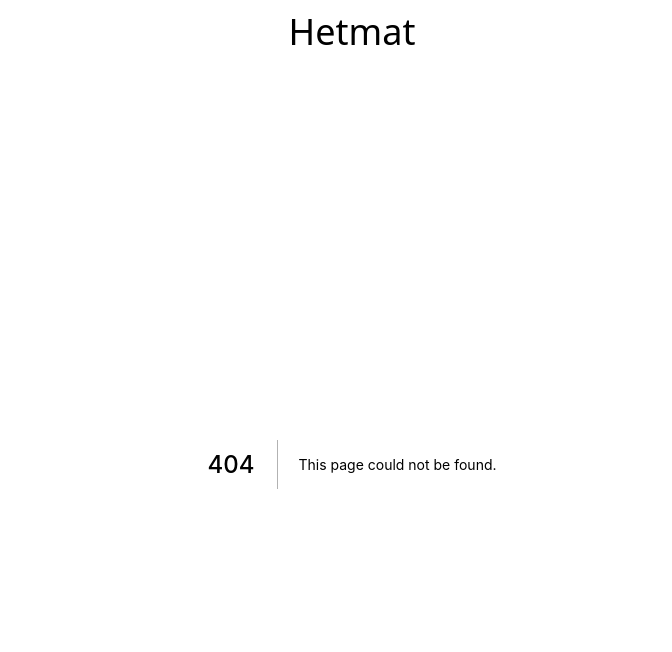
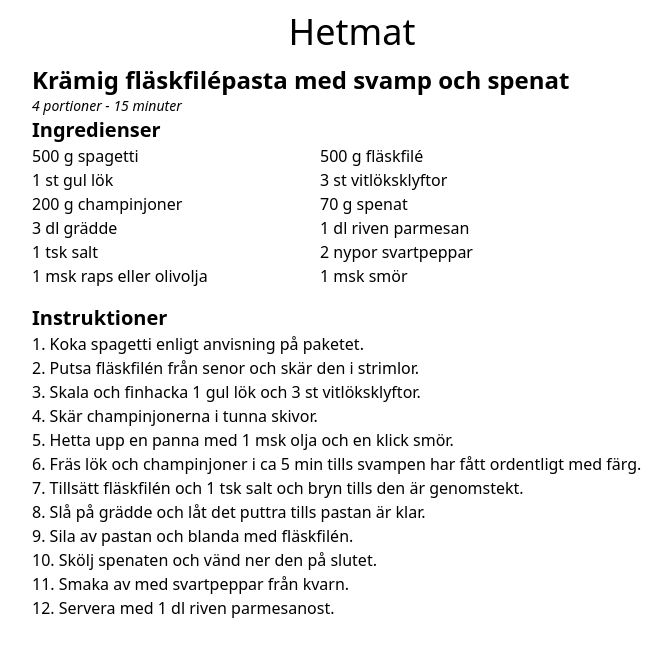
Before and after one commit to westn/Hetmat, a Next.js app: page /kramig-flaskfilepasta-med-svamp-och-spenat in a window 1280 px wide. Before the commit this address had no page. Shown: the top 652 px of the page, without its empty margins (288-960 px from the left). Built offline with nearby package versions, Linux system fonts and the light colour scheme.

Commit message:
add kramig-flaskfilepasta-med-svamp-och-spenat

```diff
--- a/pages/index.tsx
+++ b/pages/index.tsx
@@ -9,6 +9,10 @@ const recipeTitles = [
   { title: "Hamburgare", path: "/hamburgare" },
   { title: "Ugnsbakad lax med pesto", path: "/ugnsbakad-lax-med-pesto" },
   { title: "Fläskfilé i färskostsås", path: "/flaskfile-i-farskostsas" },
+  {
+    title: "Krämig fläskfilépasta med svamp och spenat",
+    path: "/kramig-flaskfilepasta-med-svamp-och-spenat",
+  },
   {
     title: "Älgköttbullar från Jämtland",
     path: "/algkottbullar-fran-jamtland",
--- /dev/null
+++ b/pages/kramig-flaskfilepasta-med-svamp-och-spenat.tsx
@@ -0,0 +1,52 @@
+import { FC } from "react";
+import { Recipe } from "../components/templates";
+
+const title = "Krämig fläskfilépasta med svamp och spenat";
+const amount = 4;
+const unit = "portioner";
+const timeInMinutes = 15;
+
+const ingredients = [
+  [500, "g", "spagetti"],
+  [500, "g", "fläskfilé"],
+  [1, "st", "gul lök"],
+  [3, "st", "vitlöksklyftor"],
+  [200, "g", "champinjoner"],
+  [70, "g", "spenat"],
+  [3, "dl", "grädde"],
+  [1, "dl", "riven parmesan"],
+  [1, "tsk", "salt"],
+  [2, "nypor", "svartpeppar"],
+  [1, "msk", "raps eller olivolja"],
+  [1, "msk", "smör"],
+];
+
+const instructions = [
+  "Koka spagetti enligt anvisning på paketet.",
+  "Putsa fläskfilén från senor och skär den i strimlor.",
+  "Skala och finhacka 1 gul lök och 3 st vitlöksklyftor.",
+  "Skär champinjonerna i tunna skivor.",
+  "Hetta upp en panna med 1 msk olja och en klick smör.",
+  "Fräs lök och champinjoner i ca 5 min tills svampen har fått ordentligt med färg.",
+  "Tillsätt fläskfilén och 1 tsk salt och bryn tills den är genomstekt.",
+  "Slå på grädde och låt det puttra tills pastan är klar.",
+  "Sila av pastan och blanda med fläskfilén.",
+  "Skölj spenaten och vänd ner den på slutet.",
+  "Smaka av med svartpeppar från kvarn.",
+  "Servera med 1 dl riven parmesanost.",
+];
+
+const RecipePage: FC = () => {
+  return (
+    <Recipe
+      title={title}
+      amount={amount}
+      unit={unit}
+      timeInMinutes={timeInMinutes}
+      ingredients={ingredients}
+      instructions={instructions}
+    />
+  );
+};
+
+export default RecipePage;
```
